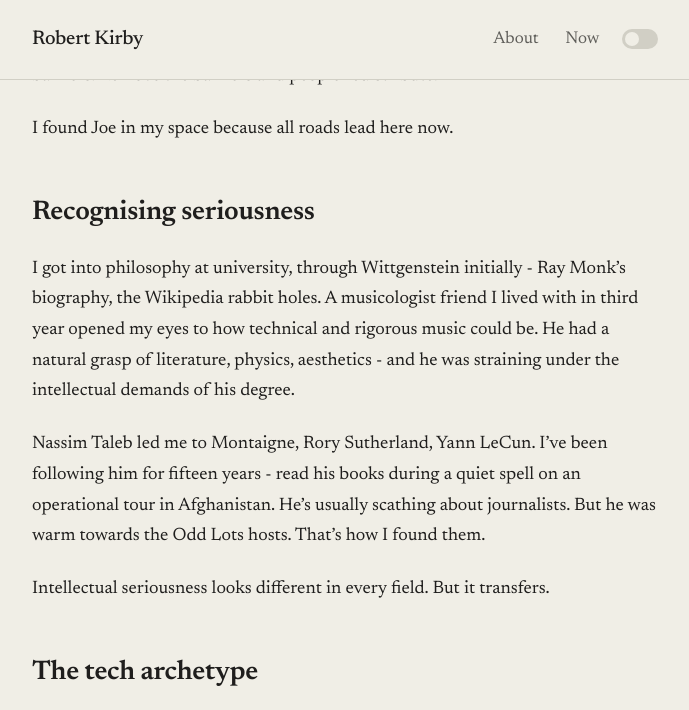
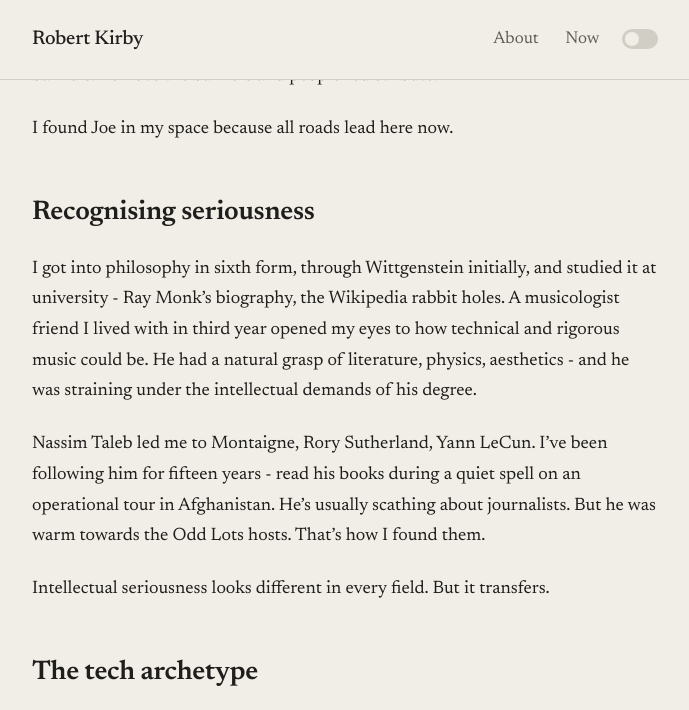
Before and after one commit to rob137/rob137.github.io, a Jekyll site: the page built from _posts/2026-01-29-out-of-distribution.md, in a window 1280 px wide and 900 px high, scrolled down 1096 px, cut to the strip 0-710 px from the top of the window. Shown: the whole strip, without its empty margins (295-984 px from the left). Built offline with Jekyll 4.4.1, drawn with Linux system fonts in a browser that asks for light colours.

Commit message:
Fix timeline: philosophy started in sixth form
Co-Authored-By: Claude Opus 4.5 <noreply@anthropic.com>

```diff
--- a/_posts/2026-01-29-out-of-distribution.md
+++ b/_posts/2026-01-29-out-of-distribution.md
@@ -26,7 +26,7 @@ I found Joe in my space because all roads lead here now.
 
 ## Recognising seriousness
 
-I got into philosophy at university, through Wittgenstein initially - Ray Monk's biography, the Wikipedia rabbit holes. A musicologist friend I lived with in third year opened my eyes to how technical and rigorous music could be. He had a natural grasp of literature, physics, aesthetics - and he was straining under the intellectual demands of his degree.
+I got into philosophy in sixth form, through Wittgenstein initially, and studied it at university - Ray Monk's biography, the Wikipedia rabbit holes. A musicologist friend I lived with in third year opened my eyes to how technical and rigorous music could be. He had a natural grasp of literature, physics, aesthetics - and he was straining under the intellectual demands of his degree.
 
 Nassim Taleb led me to Montaigne, Rory Sutherland, Yann LeCun. I've been following him for fifteen years - read his books during a quiet spell on an operational tour in Afghanistan. He's usually scathing about journalists. But he was warm towards the Odd Lots hosts. That's how I found them.
 
```
